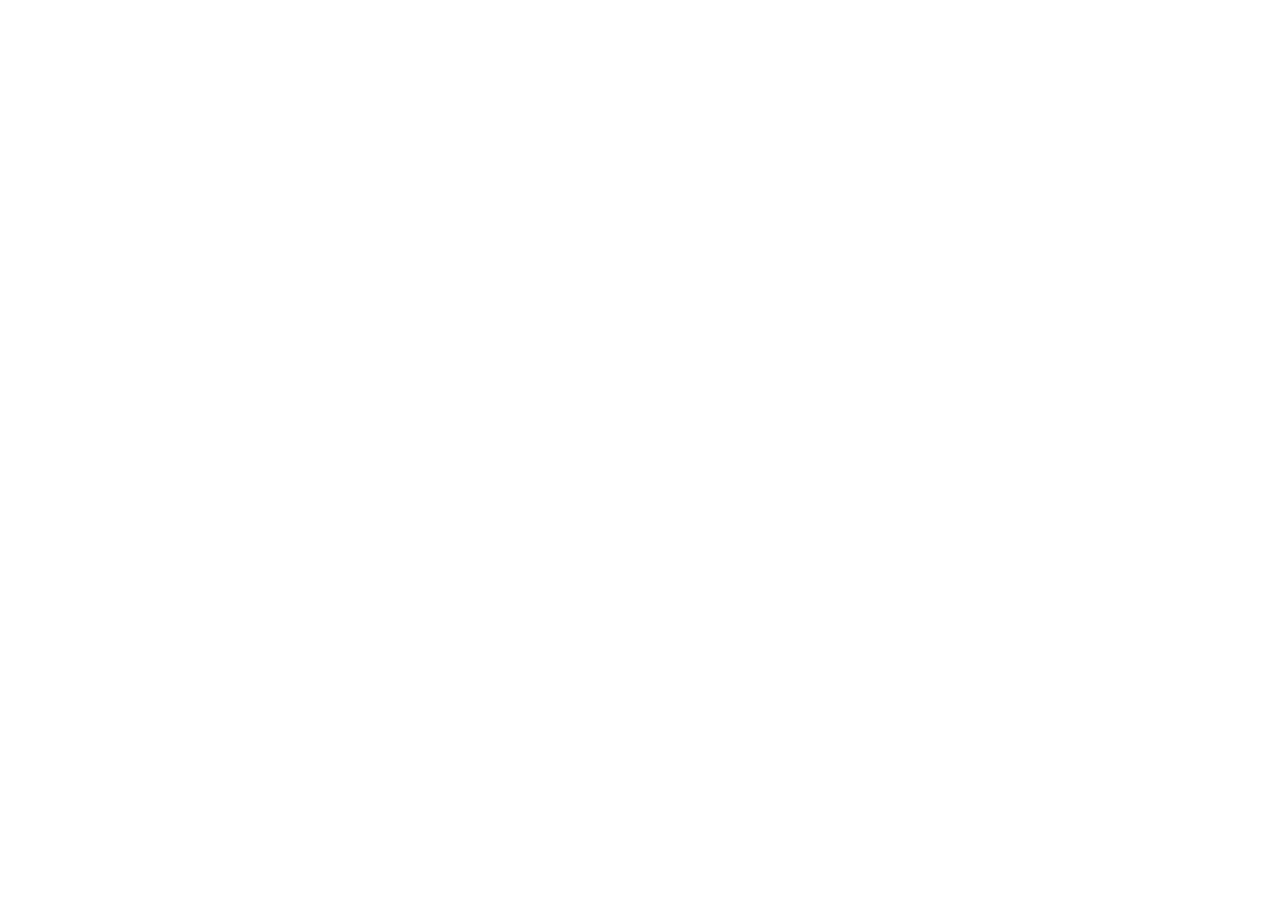
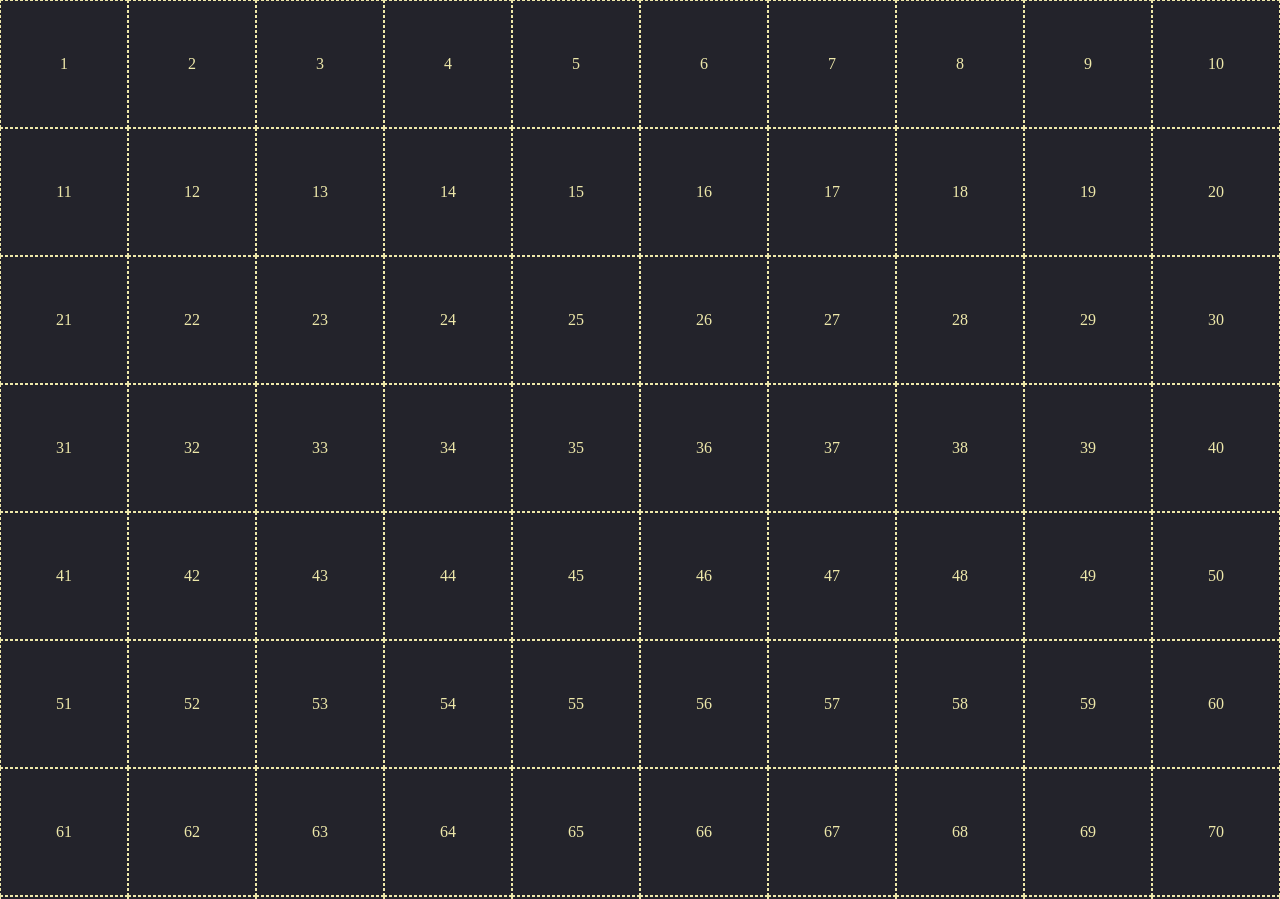
Before and after one commit to LiciaLicari/js-campominato-grid, a plain HTML site: page index.html in a window 1280 px wide. Shown: the top 899 px of the page. Before the commit the page ends 800 px from the top, so only its background shows below. Drawn offline with Linux system fonts and the light colour scheme.

Commit message:
add field

```diff
--- a/assets/css/style.css
+++ b/assets/css/style.css
@@ -3,3 +3,23 @@
     padding: 0;
     box-sizing: border-box
 }
+
+body {
+    background-color: rgb(35, 35, 43);
+}
+
+.field {
+    display: flex;
+    flex-wrap: wrap;
+}
+
+.cell {
+    width: calc(100% / 10);
+    aspect-ratio: 1 / 1;
+    border: 1px dashed palegoldenrod;
+    color: palegoldenrod;
+    display: flex;
+    align-items: center;
+    justify-content: center;
+
+}
--- a/assets/js/script.js
+++ b/assets/js/script.js
@@ -1 +1,31 @@
 console.log("miao");
+
+/*
+Consegna
+L'utente clicca su un bottone che genererà una griglia di gioco quadrata.
+Ogni cella ha un numero progressivo, da 1 a 100.
+Ci saranno quindi 10 caselle per ognuna delle 10 righe.
+Quando l'utente clicca su ogni cella, la cella cliccata si colora di azzurro
+ed emetto un messaggio in console con il numero della cella cliccata.
+Consigli del giorno: :party_wizard:
+Scriviamo prima cosa vogliamo fare passo passo in italiano,
+dividiamo il lavoro in micro problemi.
+Ad esempio:
+Di cosa ho bisogno per generare i numeri?
+Proviamo sempre prima con dei console.log()
+per capire se stiamo ricevendo i dati giusti.
+Le validazioni e i controlli possiamo farli anche in un secondo momento.
+*/
+
+
+const fieldEl = document.querySelector(".field");
+const limit = 100 // numero delle celle
+
+//creo il campo
+
+for (let i = 0; i < limit; i++){
+    const cellEl = document.createElement("div");
+    cellEl.classList = "cell";
+    cellEl.innerHTML = i + 1;
+    fieldEl.append(cellEl)
+}
--- a/index.html
+++ b/index.html
@@ -8,6 +8,10 @@
 </head>
 <body>
 
+    <div class="field">
+
+    </div>
+
     <script type="text/javascript" src="./assets/js/script.js"></script>
 </body>
 </html>
```
